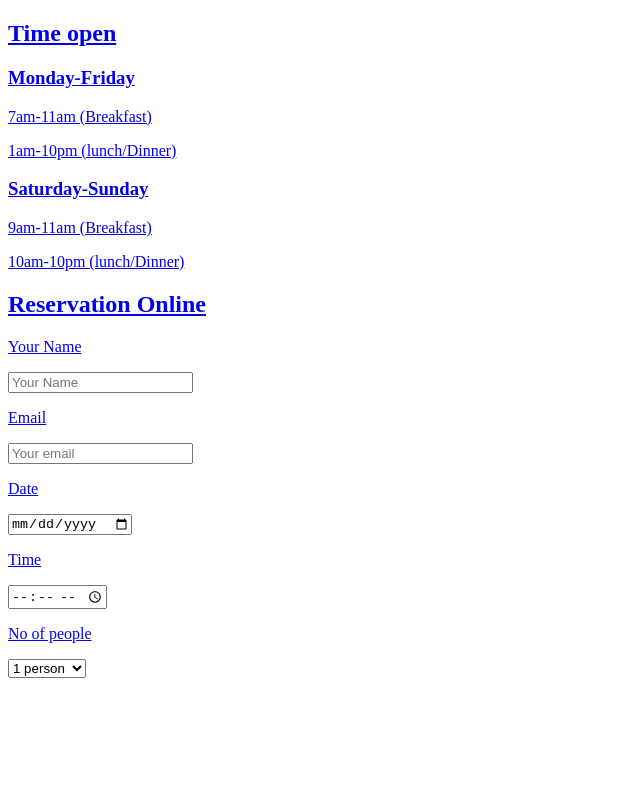
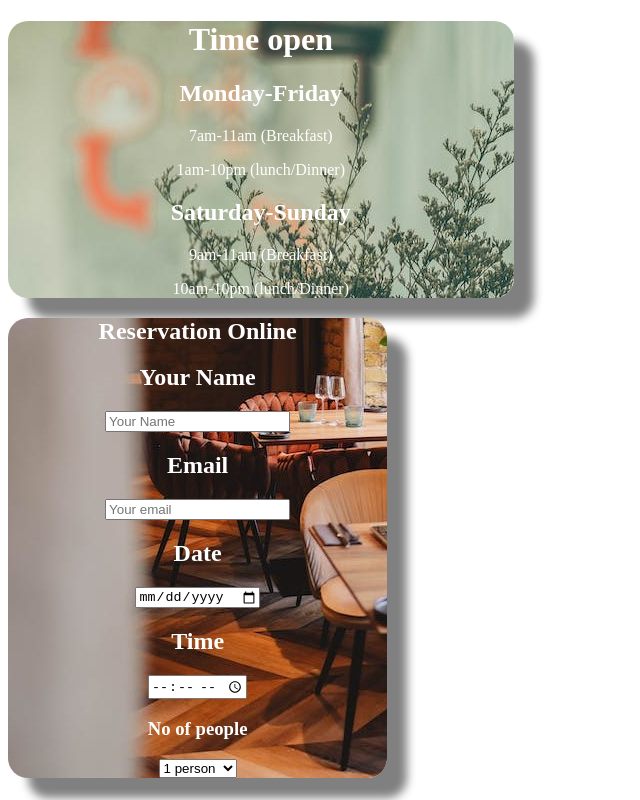
Before and after one commit to Kanchantimalsina/The-Foodie-Delight, a plain HTML site: page Reservation.html in a window 1280 px wide. Shown: the whole page, without its empty margins (0-640 px from the left). Drawn offline with Linux system fonts and the light colour scheme.

Commit message:
changes in css

```diff
--- a/Reservation.html
+++ b/Reservation.html
@@ -4,17 +4,17 @@
     <meta charset="UTF-8">
     <meta name="viewport" content="width=device-width, initial-scale=1.0">
     <title>Reservation</title>
-    <a href="style.css" rel="stylesheet">
+    <link href="public/css/Reservation.css" rel="stylesheet">
 </head>
 <body>
-    <div class="container">
+
 <div class="container-time">
-<h2>Time open </h2>
-<h3>Monday-Friday</h3>
+<h1>Time open </h1>
+<h2>Monday-Friday</h2>
 <p> 7am-11am (Breakfast)</p>
 <p> 1am-10pm (lunch/Dinner)</p>
 
-<h3>Saturday-Sunday</h3>
+<h2>Saturday-Sunday</h2>
 <p> 9am-11am (Breakfast)</p>
 <p> 10am-10pm (lunch/Dinner)</p>
 </div>
@@ -24,23 +24,23 @@
 <form action="#">
     <h2> Reservation Online</h2>
     <div class="form-field">
-        <p>Your Name</p>
+        <p><h2>Your Name</h2></p>
         <input type="text" placeholder="Your Name">
     </div>
     <div class="form-field">
-        <p> Email</p>
+        <p><h2> Email</h2> </p>
         <input type="email" placeholder="Your email">
     </div>
     <div class="form-field">
-        <p> Date</p>
+        <p><h2> Date</h2> </p>
         <input type="Date" >
     </div>
     <div class="form-field">
-        <p>Time</p>
+        <p><h2>Time</h2></p>
         <input type="Time" >
     </div>
     <div class="form-field">
-        <p>No of people</p>
+        <p><h3>No of people</h3></p>
         <select id="#">
           <option value="1">1 person</option>
           <option value="2">2 person</option>
@@ -48,12 +48,11 @@
           <option value="4">4 person</option>
           <option value="5">5 person</option>
           <option value="5+"> 5+person</option>
-    </div>
-    <button class="btn"> Submit</button>
+          <button class="btn"> Submit</button>
+        </div>
 </form>
 </div>
 
 
-    </div>
 </body>
 </html>
--- /dev/null
+++ b/public/css/Reservation.css
@@ -0,0 +1,35 @@
+
+
+.container-time{
+
+
+    height:100%;
+    width: 40%;
+    color:white;
+text-align: center;
+
+    border-width: 5px;
+
+  background-image: url(/public/images/201.jpeg);
+
+
+ box-shadow: 20px 20px 10px grey;
+border-radius: 20px;
+}
+.container-time h2{
+    size: 30px;
+    color: white;
+}
+
+.container-form{
+   text-align:center;
+
+    height: 100%;
+    width: 30%;
+    color:white;
+  background-image: url(/public/images/401.jpeg);
+    box-shadow: 20px 20px 10px grey;
+border-radius: 20px;
+
+
+}
--- /dev/null
+++ b/public/css/contactus.css
@@ -0,0 +1,20 @@
+.ContactInfo{
+
+
+   height: 90%;
+   width: 30%;
+   border-radius: 20px;
+   border-color:blueviolet;
+box-shadow: 20px grey;
+background-color: rgb(199, 117, 45);
+text-align: center;
+}
+.container-form{
+    height: 90%;
+    width: 30%;
+    border-radius: 20px;
+    border-color:blueviolet;
+ box-shadow: 20px grey;
+ background-color: rgb(199, 117, 45);
+ text-align: center;
+}
```
Also changed, not shown: ContactUs.html (+17 -25 lines), Menu.html (+24 -23 lines), public/css/index.css (+4 -36 lines), public/images/101.jpeg (added), public/images/201.jpeg (added), public/images/301.jpeg (added), public/images/401.jpeg (added), public/images/clock2.jpeg (added), 1 other file.
